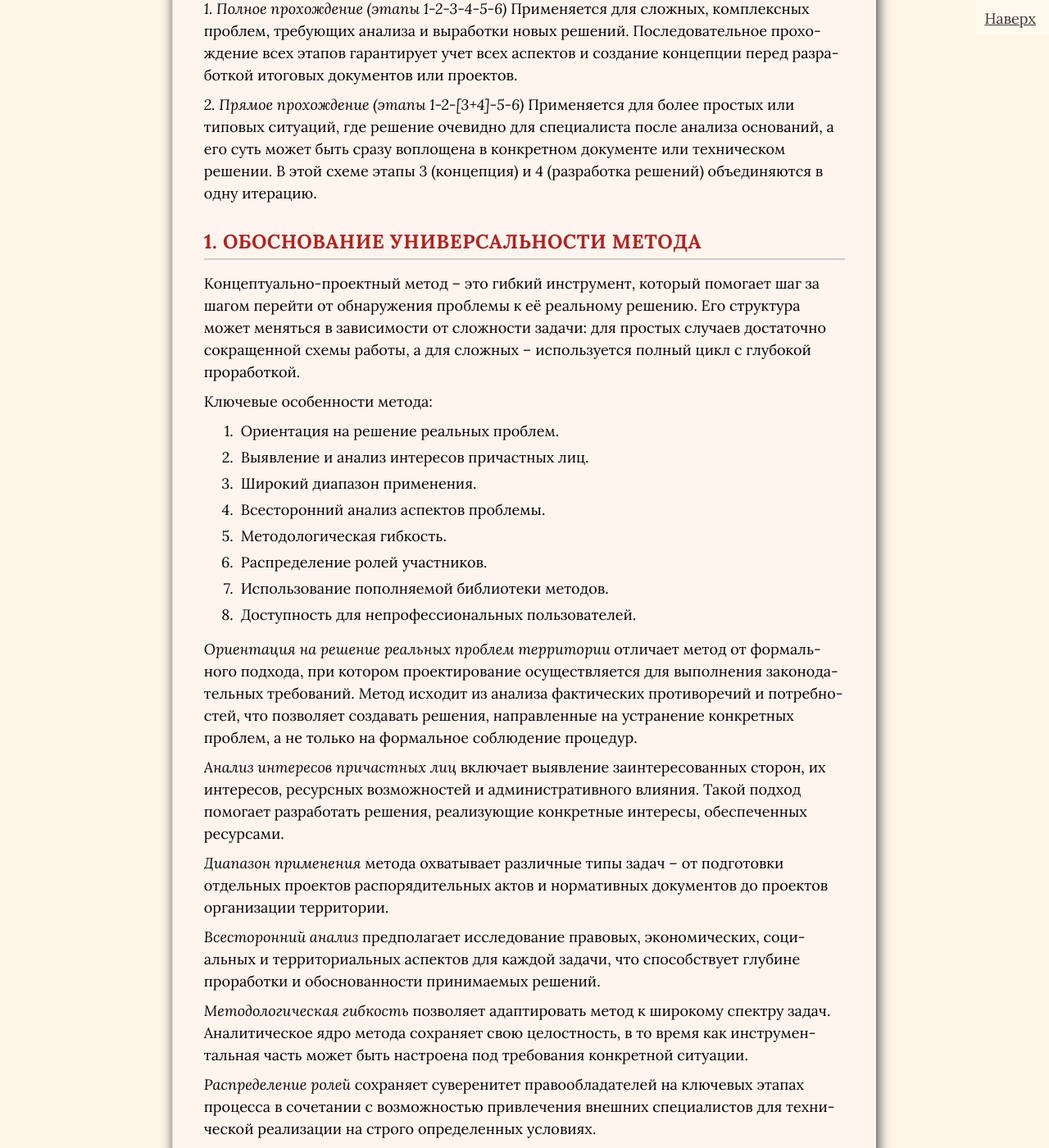
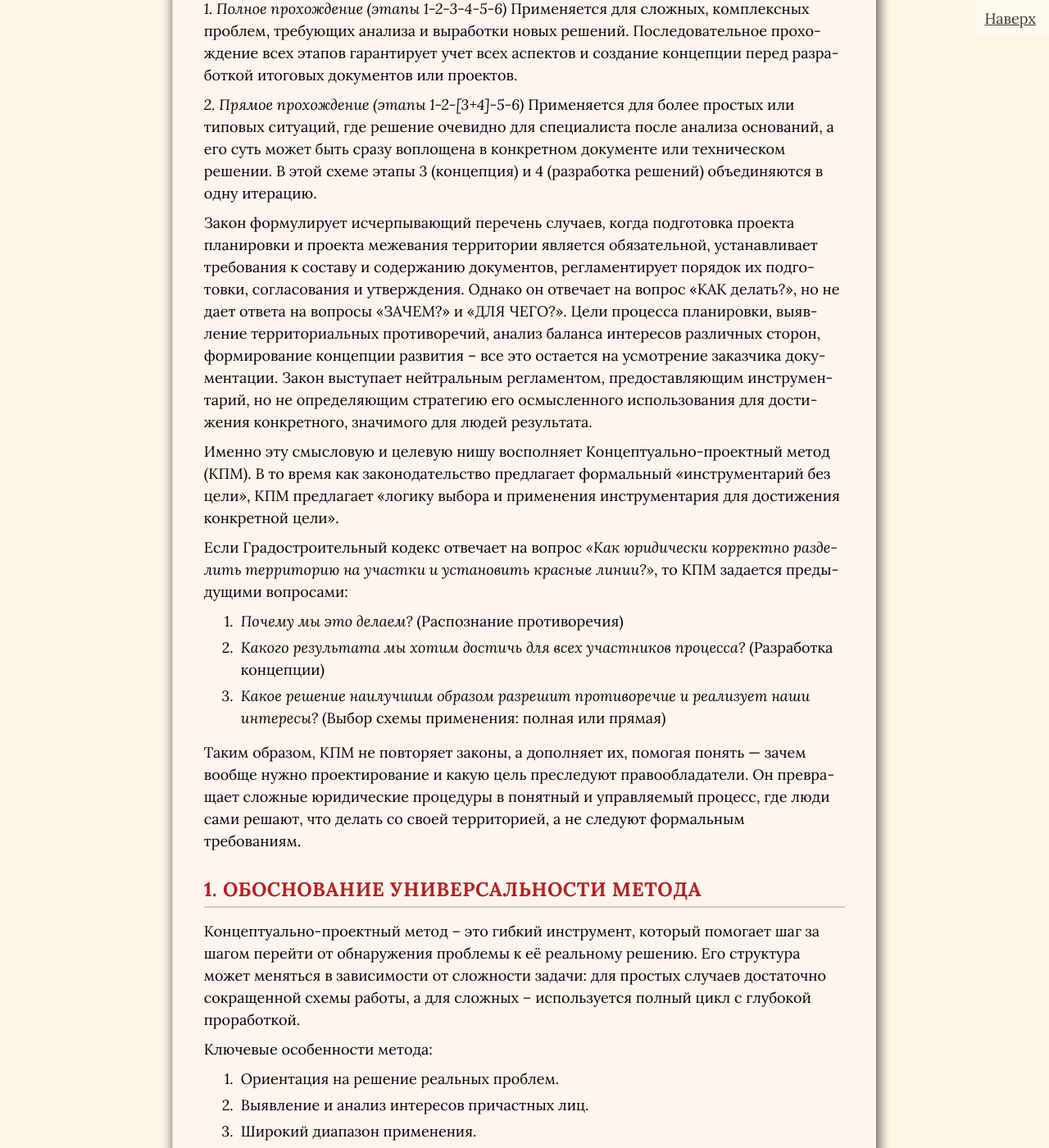
Before and after one commit to SergSi/land-use-art, a Jekyll site: the page built from _posts/2025-09-12-metod.md, in a window 1280 px wide and 1400 px high, scrolled down 3169 px. Shown: the whole window at 82% size. Built offline with Jekyll 4.4.1, drawn with Linux system fonts in a browser that asks for light colours; some web fonts are replaced.

Commit message:
Update 2025-09-12-metod.md

```diff
--- a/_posts/2025-09-12-metod.md
+++ b/_posts/2025-09-12-metod.md
@@ -88,6 +88,18 @@ number="3"
 
 *2\. Прямое прохождение (этапы 1-2-[3+4]-5-6)*
 Применяется для более простых или типовых ситуаций, где решение очевидно для специалиста после анализа оснований, а его суть может быть сразу воплощена в конкретном документе или техническом решении. В этой схеме этапы 3 (концепция) и 4 (разработка решений) объединяются в одну итерацию.
+
+Закон формулирует исчерпывающий перечень случаев, когда подготовка проекта планировки и проекта межевания территории является обязательной, устанавливает требования к составу и содержанию документов, регламентирует порядок их подготовки, согласования и утверждения. Однако он отвечает на вопрос «КАК делать?», но не дает ответа на вопросы «ЗАЧЕМ?» и «ДЛЯ ЧЕГО?». Цели процесса планировки, выявление территориальных противоречий, анализ баланса интересов различных сторон, формирование концепции развития – все это остается на усмотрение заказчика документации. Закон выступает нейтральным регламентом, предоставляющим инструментарий, но не определяющим стратегию его осмысленного использования для достижения конкретного, значимого для людей результата.
+
+Именно эту смысловую и целевую нишу восполняет Концептуально-проектный метод (КПМ). В то время как законодательство предлагает формальный «инструментарий без цели», КПМ предлагает «логику выбора и применения инструментария для достижения конкретной цели».
+
+Если Градостроительный кодекс отвечает на вопрос *«Как юридически корректно разделить территорию на участки и установить красные линии?»*, то КПМ задается предыдущими вопросами:
+
+1. *Почему мы это делаем?* (Распознание противоречия)
+2. *Какого результата мы хотим достичь для всех участников процесса?* (Разработка концепции)
+3. *Какое решение наилучшим образом разрешит противоречие и реализует наши интересы?* (Выбор схемы применения: полная или прямая)
+
+Таким образом, КПМ не повторяет законы, а дополняет их, помогая понять — зачем вообще нужно проектирование и какую цель преследуют правообладатели. Он превращает сложные юридические процедуры в понятный и управляемый процесс, где люди сами решают, что делать со своей территорией, а не следуют формальным требованиям.
 
 ## 1. Обоснование универсальности метода
 
```
